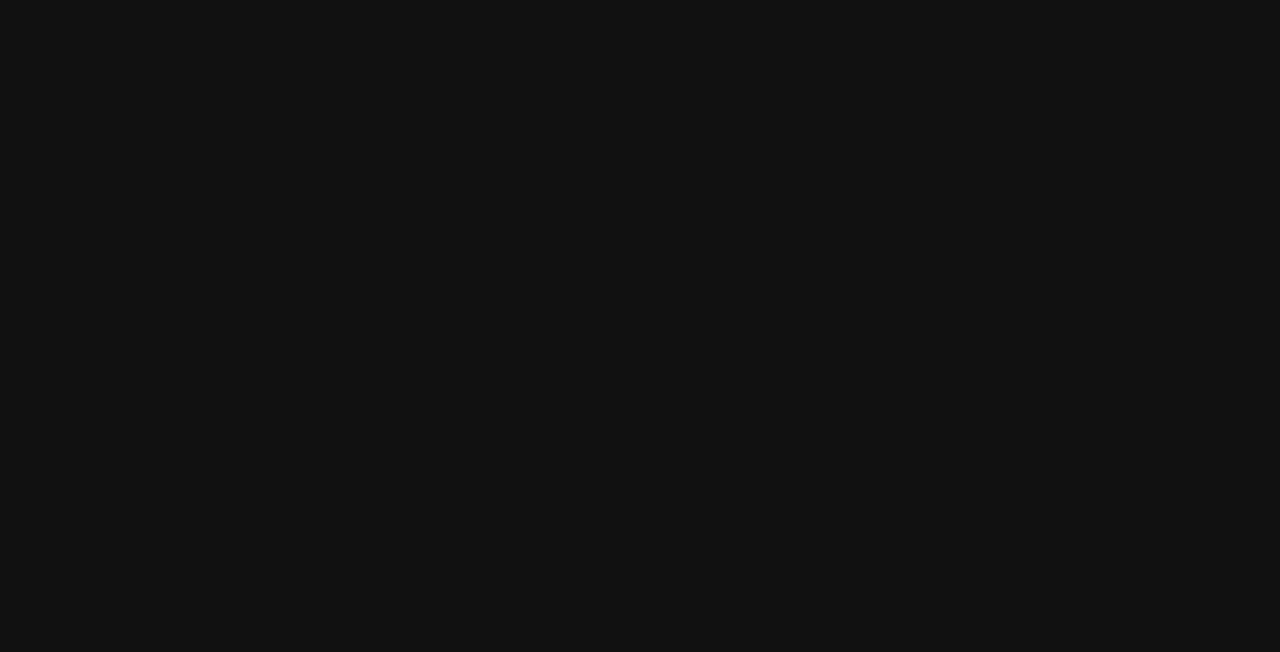
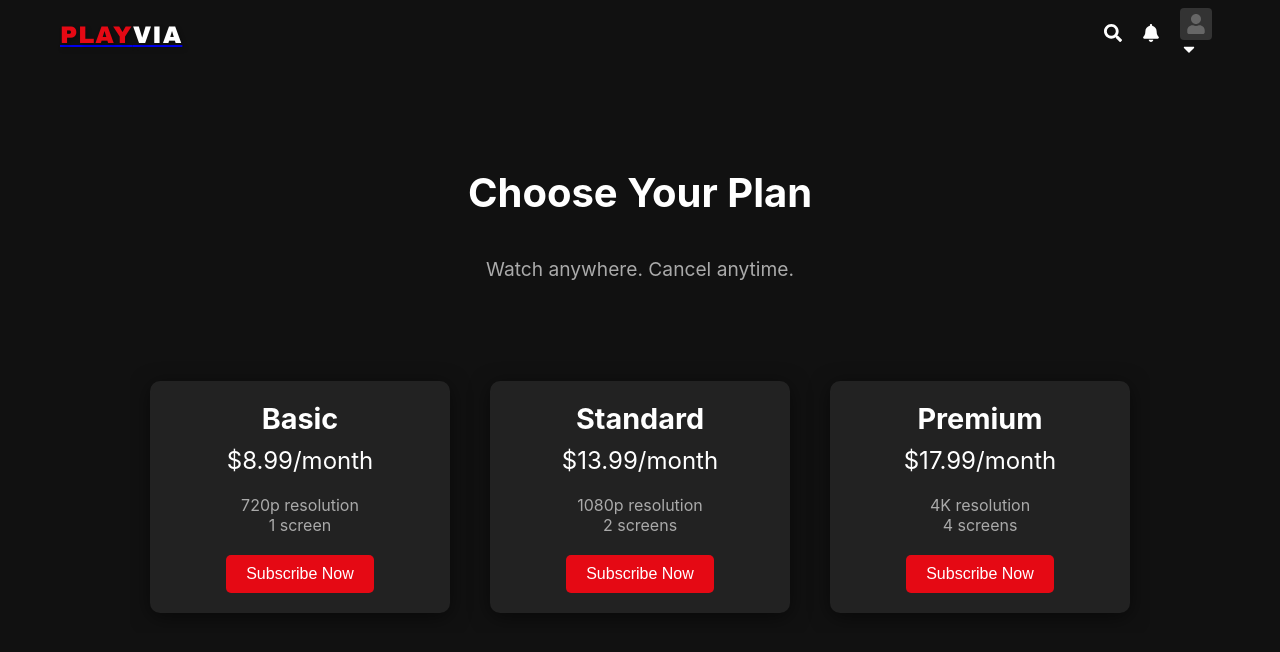
Before and after one commit to saransh-kaushik/PlayVia_React, a React (Create React App) app in the folder playvia/: page /payment in a window 1280 px wide. Before the commit this address had no page. Shown: the top 652 px of the page. Built offline with nearby package versions, Linux system fonts and the light colour scheme.

Commit message:
added Payment gateway

```diff
--- a/playvia/src/App.js
+++ b/playvia/src/App.js
@@ -12,7 +12,8 @@ import Footer from './components/Footer/Footer';
 import ForgetPassword from './components/Forget/forget';
 import AdminDashboard from './admin/admin';
 import { AuthContext, AuthProvider } from './context/AuthContext';
-
+import Payment from './components/Payment/Payment';
+import PaymentGateway from './components/Payment/paymentGateway';
 const AppContainer = styled.div`
   background-color: #111;
   min-height: 100vh;
@@ -46,6 +47,8 @@ function App() {
             <Route path="/signup" element={<SignUp />} />
             <Route path="/enter-otp" element={<EnterOTP />} />
             <Route path="/forget" element={<ForgetPassword />} />
+            <Route path="/payment" element={<Payment />} />
+            <Route path="/payment-gateway" element={<PaymentGateway/>}/>
             <Route
   path="/admin"
   element={
--- /dev/null
+++ b/playvia/src/components/Payment/Payment.jsx
@@ -0,0 +1,117 @@
+import React from "react";
+import styled from "styled-components";
+import { useNavigate} from "react-router-dom";
+import Navbar from "../Navbar/Navbar";
+const PaymentContainer = styled.div`
+    display: flex;
+    flex-direction: column;
+    align-items: center;
+    justify-content: center;
+    gap: 20px;
+    height: 100vh;
+    background-color: #111;
+`;
+
+const Title = styled.h1`
+    color: #fff;
+    font-size: 2.5rem;
+    margin-bottom: 20px;
+`;
+
+const Subtitle = styled.p`
+    color: #aaa;
+    font-size: 1.2rem;
+    margin-bottom: 40px;
+`;
+
+const PlanCard = styled.div`
+    background-color: #222;
+    border-radius: 10px;
+    padding: 20px;
+    margin: 10px;
+    text-align: center;
+    width: 300px;
+    box-shadow: 0 4px 20px rgba(0, 0, 0, 0.5);
+    transition: transform 0.3s, box-shadow 0.3s;
+`;
+
+const PlanName = styled.h2`
+    color: #fff;
+    font-size: 1.8rem;
+    margin-bottom: 10px;
+`;
+
+const PlanPrice = styled.p`
+    color: #fff;
+    font-size: 1.5rem;
+    margin-bottom: 20px;
+`;
+
+const PlanFeatures = styled.ul`
+    list-style: none;
+    padding: 0;
+    margin: 0;
+    color: #aaa;
+    font-size: 1rem;
+    margin-bottom: 20px;
+`;
+
+const SubscribeButton = styled.button`
+    background-color: #e50914;
+    color: #fff;
+    border: none;
+    border-radius: 5px;
+    padding: 10px 20px;
+    font-size: 1rem;
+    cursor: pointer;
+    transition: background-color 0.3s;
+    &:hover {
+        background-color:rgb(220, 118, 123);
+    }
+`;
+
+const PlansContainer = styled.div`
+    display: flex;
+    flex-wrap: nowrap; /* Prevent wrapping to the next line */
+    justify-content: center;
+    gap: 20px; /* Adds spacing between the cards */
+    margin-top: 20px;
+    overflow-x: auto; /* Enable horizontal scrolling if needed */
+    padding: 10px; /* Add padding for better scrolling experience */
+`;
+
+const Payment = () => {
+    const navigate = useNavigate();
+
+
+    const plans = [
+        { name: "Basic", price: "$8.99", features: ["720p resolution", "1 screen"] },
+        { name: "Standard", price: "$13.99", features: ["1080p resolution", "2 screens"] },
+        { name: "Premium", price: "$17.99", features: ["4K resolution", "4 screens"] },
+    ];
+
+    return (
+
+        <PaymentContainer>
+            <Navbar />
+            <Title>Choose Your Plan</Title>
+            <Subtitle>Watch anywhere. Cancel anytime.</Subtitle>
+            <PlansContainer>
+                {plans.map((plan, index) => (
+                    <PlanCard key={index}>
+                        <PlanName>{plan.name}</PlanName>
+                        <PlanPrice>{plan.price}/month</PlanPrice>
+                        <PlanFeatures>
+                            {plan.features.map((feature, index) => (
+                                <li key={index}>{feature}</li>
+                            ))}
+                        </PlanFeatures>
+                        <SubscribeButton onClick={() => navigate('/payment-gateway', { state: { price: plan.price } })} >Subscribe Now</SubscribeButton>
+                    </PlanCard>
+                ))}
+            </PlansContainer>
+        </PaymentContainer>
+    );
+};
+
+export default Payment;
--- /dev/null
+++ b/playvia/src/components/Payment/paymentGateway.jsx
@@ -0,0 +1,31 @@
+import React, {useState} from 'react';
+import styled from 'styled-components';
+import {useNavigate, useLocation} from 'react-router-dom';
+
+const PaymentGateway = () => {
+    const location = useLocation();
+    const price = location.state.price;
+
+    const [formdata, setFormData] = useState({
+        amount:price || '',
+        cardNumber:'',
+        cardHolderName:'',
+        CVV:'',
+        expiryDate:'',
+        billingAddress:'',
+        billingCity:''
+    });
+
+    return (
+        <>
+        <input type="text" placeholder='amount' value={formdata.amount} readOnly />
+        <input type="text" placeholder="Card Number" value={formdata.cardNumber} onChange={(e) => setFormData({...formdata, cardNumber: e.target.value})} />
+        <input type="text" placeholder="Card Holder Name" value={formdata.cardHolderName} onChange={(e) => setFormData({...formdata, cardHolderName: e.target.value})} />
+        <input type="number" placeholder="CVV" value={formdata.CVV} onChange={(e) => setFormData({...formdata, CVV: e.target.value})} />
+        <input type="date" placeholder="Expiry Date" value={formdata.expiryDate} onChange={(e) => setFormData({...formdata, expiryDate: e.target.value})} />
+        <input type="text" placeholder="Billng Address" value={formdata.billingAddress} onChange={(e) => setFormData({...formdata, billingAddress: e.target.value})}/>
+        </>
+    )
+}
+
+export default PaymentGateway;
--- a/playvia/src/components/UserProfile/userProfile.jsx
+++ b/playvia/src/components/UserProfile/userProfile.jsx
@@ -242,13 +242,13 @@ const UserProfile = () => {
 
   // Mock data - replace with actual data from your backend
   const [userData, setUserData] = useState({
-    name: 'John Doe',
-    email: 'john.doe@example.com',
-    phone: '+1 234 567 8900',
+    name: 'Saransh Kaushik',
+    email: 'test@1.com',
+    phone: '1234567890',
     membership: 'Premium',
     memberSince: 'January 2024',
     nextBilling: 'February 15, 2024',
-    plan: 'Premium UHD',
+    plan: 'Premium',
     profileImage: null
   });
 
```
